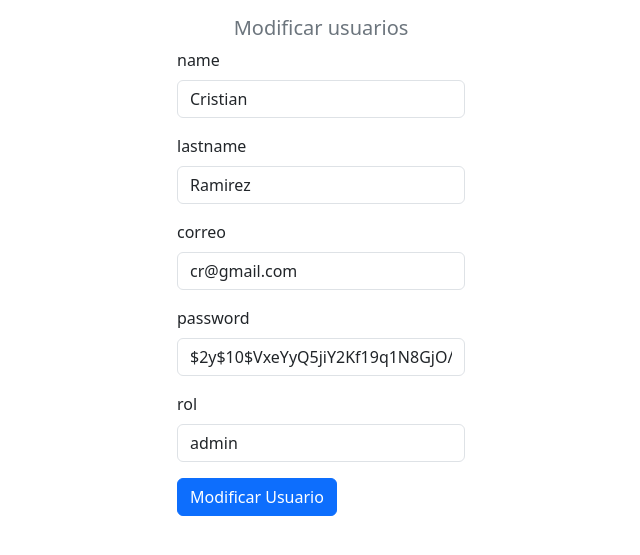
After one commit to NicolePGodoy/sistematec, a PHP site: page /modificarUsuario.php?id=1 in a window 1280 px wide. The commit adds this page. Shown: the top 555 px of the page, without its empty margins (319-959 px from the left). Run offline with PHP 8.4, Linux system fonts and the light colour scheme; data comes from the database, SQL or seed files in the repository.

Commit message:
Agrego modulo adminusuarios

```diff
--- a/adminservicios.php
+++ b/adminservicios.php
@@ -39,7 +39,7 @@
                         <a class="nav-link active" aria-current="page" href="./adminservicios.php">Administrar sevicios</a>
                     </li>
                     <li class="nav-item">
-                        <a class="nav-link" aria-current="page" href="./adminusuarios.html">Administrar usuarios</a>
+                        <a class="nav-link" aria-current="page" href="./adminusuarios.php">Administrar usuarios</a>
                     </li>
                     <li class="nav-item">
                         <a class="nav-link" aria-current="page" href="./reportes.html">Reportes</a>
--- /dev/null
+++ b/modificarUsuario.php
@@ -0,0 +1,60 @@
+<?php
+/*Incluir conexionadminServicios.php */
+include "php/conexionadminUsuarios.php";
+/*Recoger el id que se ha enviado y se almacenara en una variable */
+$id = $_GET["id"];
+/*almacenando la Consulta a la base de datos indicandole que me traiga todos los datos que esten dentro del id (5) en este query  */
+$sql = $conexion->query(" select * from users where id=$id ");
+?>
+
+<!DOCTYPE html>
+<html lang="en">
+
+<head>
+    <meta charset="UTF-8">
+    <meta name="viewport" content="width=device-width, initial-scale=1.0">
+    <title>Document</title>
+    <link href="https://cdn.jsdelivr.net/npm/bootstrap@5.3.3/dist/css/bootstrap.min.css" rel="stylesheet" integrity="sha384-QWTKZyjpPEjISv5WaRU9OFeRpok6YctnYmDr5pNlyT2bRjXh0JMhjY6hW+ALEwIH" crossorigin="anonymous">
+</head>
+
+<body>
+    <form class="col-3 p-3 m-auto" method="POST">
+        <h5 class="text-center text-secondary">Modificar usuarios</h5>
+        <input type="hidden" name="id" value="<?= $_GET["id"] ?>">
+        <?php
+        include "php/modificarUsuarios.php";
+        /*para mostrar los datos...
+         mientas que en sql hayan registros, quiero que se almacenen en la variable $datos*/
+        while ($datos = $sql->fetch_object()) { ?>
+        <!--<div class="mb-3">
+                <label for="exampleInputEmail1" class="form-label">id</label>
+                Imprimir info de la variable $datos del campo name
+                <input type="text" class="form-control" name="id" value="/* $datos->id */">
+            </div>-->
+            <div class="mb-3">
+                <label for="exampleInputEmail1" class="form-label">name</label>
+                <input type="text" class="form-control" name="name" value="<?= $datos->name ?>">
+            </div>
+            <div class="mb-3">
+                <label for="exampleInputEmail1" class="form-label">lastname</label>
+                <input type="text" class="form-control" name="lastname" value="<?= $datos->lastname ?>">
+            </div>
+            <div class="mb-3">
+                <label for="exampleInputEmail1" class="form-label">correo</label>
+                <input type="text" class="form-control" name="correo" value="<?= $datos->correo ?>">
+            </div>
+            <div class="mb-3">
+                <label for="exampleInputEmail1" class="form-label">password</label>
+                <input type="text" class="form-control" name="password" value="<?= $datos->password ?>">
+            </div>
+            <div class="mb-3">
+                <label for="exampleInputEmail1" class="form-label">rol</label>
+                <input type="text" class="form-control" name="rol" value="<?= $datos->rol ?>">
+            </div>
+        <?php }
+        ?>
+        <button type="submit" class="btn btn-primary" name="btncreate" value="ok">Modificar Usuario</button>
+    </form>
+</body>
+
+</html>
--- /dev/null
+++ b/php/conexionadminUsuarios.php
@@ -0,0 +1,9 @@
+<?php
+$servername = "localhost";
+    $username = "root";
+    $password = "";
+    $dbname = "sistematec";
+
+    $conexion = new mysqli($servername, $username, $password, $dbname);
+    $conexion ->set_charset("utf8");
+    ?>
--- /dev/null
+++ b/php/modificarUsuarios.php
@@ -0,0 +1,24 @@
+<?php
+
+if (!empty($_POST["btncreate"])){
+    if (!empty($_POST["id"]) and !empty($_POST["name"]) and !empty($_POST["lastname"]) and !empty($_POST["correo"]) and !empty($_POST["rol"])) {
+        # voy a almacenar para luego actualizar en la bd
+        #$id=$_POST["id"];
+        $id=$_POST["id"];
+        $name=$_POST["name"];
+        $correo=$_POST["correo"];
+        $password=$_POST["password"];
+        $rol=$_POST["rol"];
+        $sql=$conexion->query("update users set name='$name', lastname='$lastname' , correo='$correo' , password='$password' where id=$id");
+        if ($sql==1) {
+            # condicional para validar si se ha modificado o no se ha modificado
+            header("location:adminusuarios.php");
+        } else {
+            echo "<div class='alert alert-danger'>Error al modificar usuarios</div>";
+        }
+
+    }else{
+        echo "<div class='alert alert-warning'>campos vacios</div>";
+    }
+}
+?>
```
Also changed, not shown: php/eliminarUsuario.php (added, +12 -0 lines), php/registroUsuarios.php (added, +28 -0 lines).
